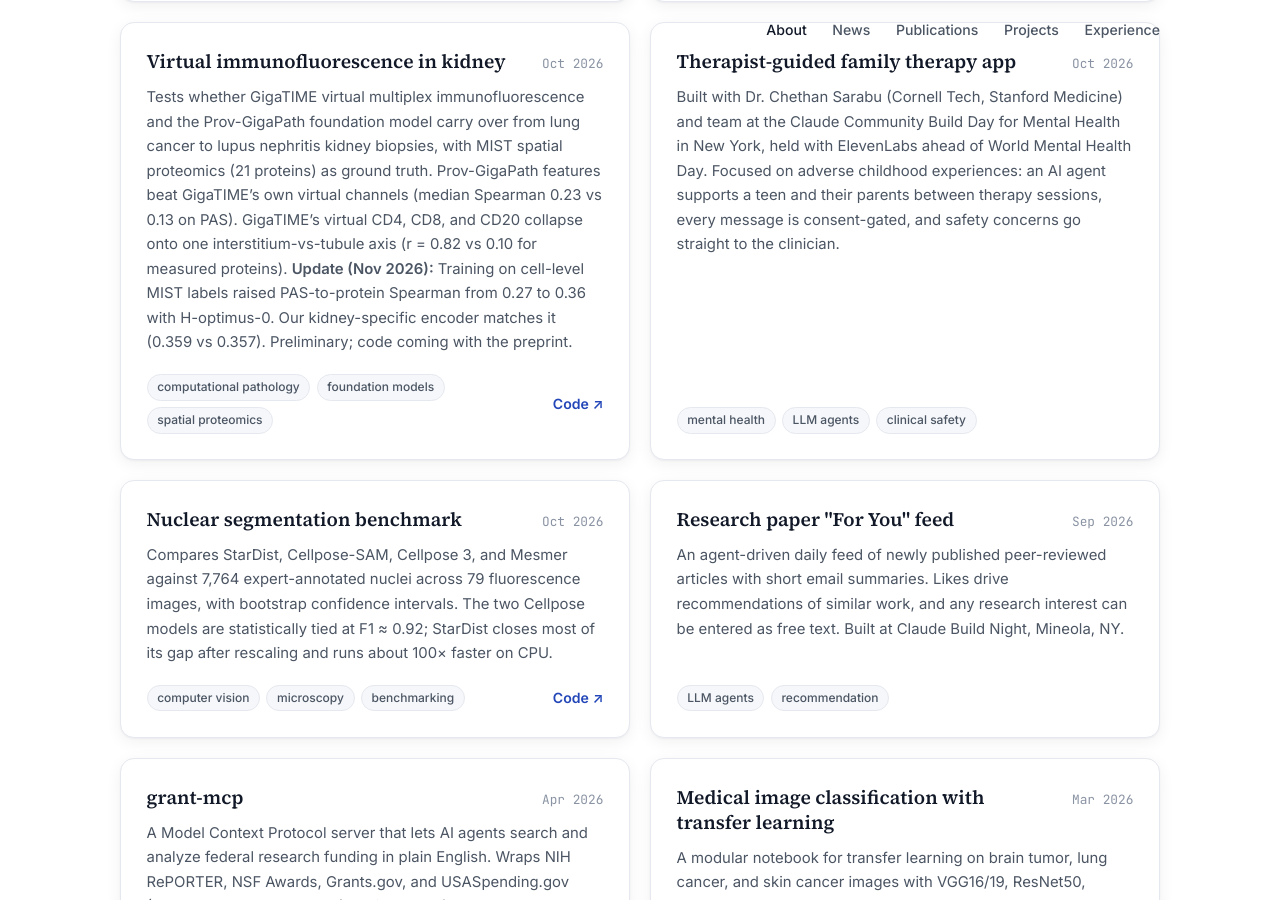
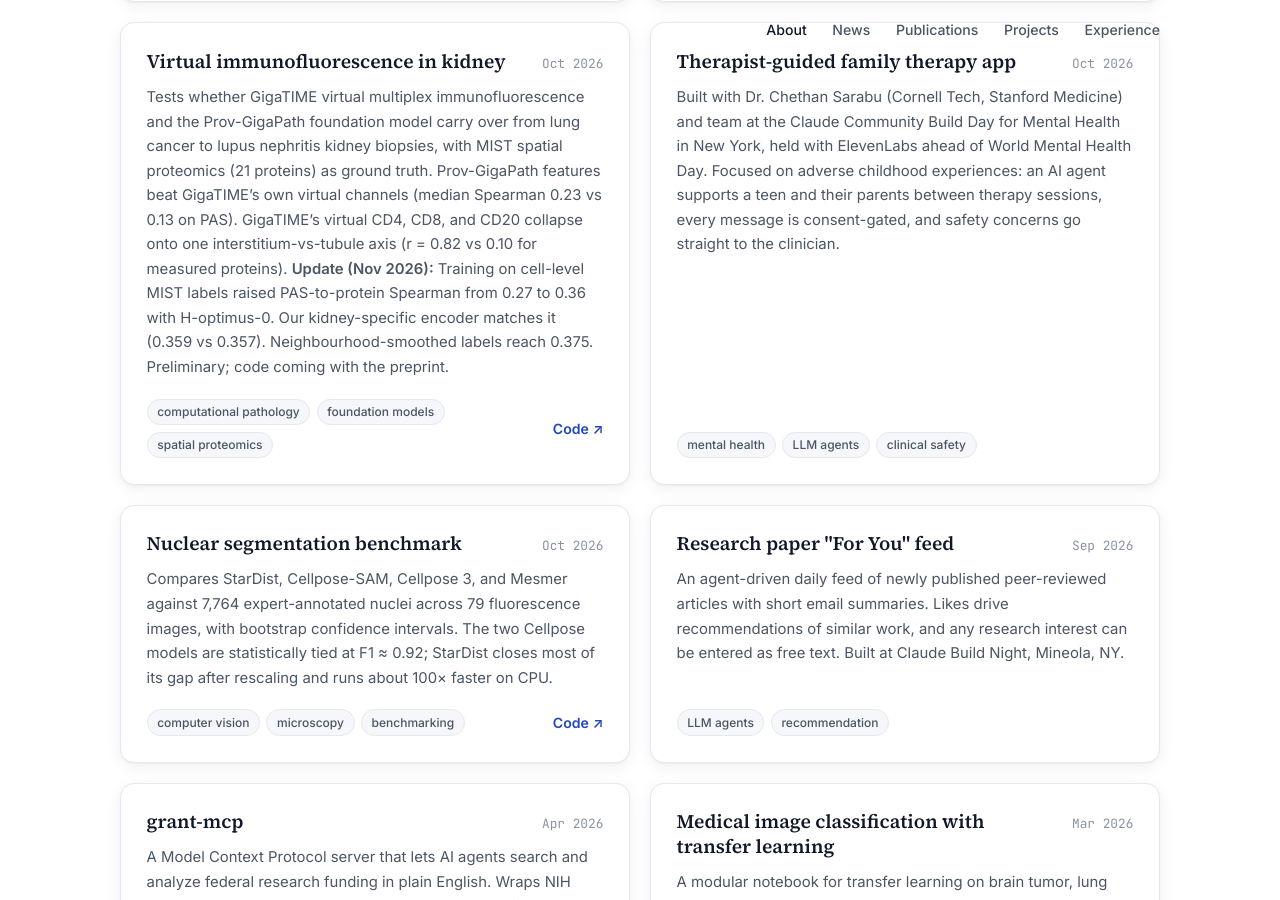
Before and after one commit to stunner17/stunner17.github.io, a Jekyll site: the page built from index.html, in a window 1280 px wide and 900 px high, scrolled down 4074 px. Built offline with Jekyll 4.4.1, drawn with Linux system fonts in a browser that asks for light colours.

Commit message:
Add neighbourhood-smoothed result to kidney project update

```diff
--- a/_data/projects.yml
+++ b/_data/projects.yml
@@ -37,8 +37,8 @@
     interstitium-vs-tubule axis (r = 0.82 vs 0.10 for measured proteins).
     **Update (Nov 2026):** Training on cell-level MIST labels raised
     PAS-to-protein Spearman from 0.27 to 0.36 with H-optimus-0. Our
-    kidney-specific encoder matches it (0.359 vs 0.357). Preliminary; code
-    coming with the preprint.
+    kidney-specific encoder matches it (0.359 vs 0.357). Neighbourhood-smoothed
+    labels reach 0.375. Preliminary; code coming with the preprint.
   tags: [computational pathology, foundation models, spatial proteomics]
   links:
     code: https://github.com/stunner17/gigatime-kidney-benchmark
```
